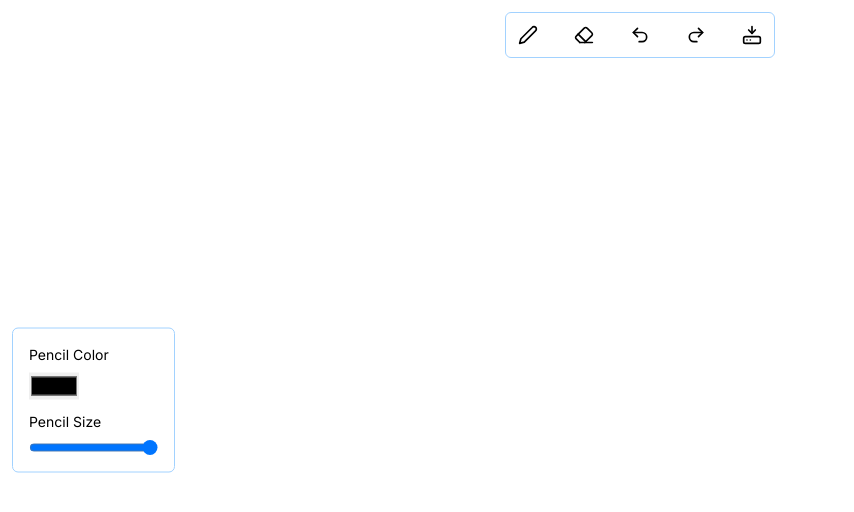
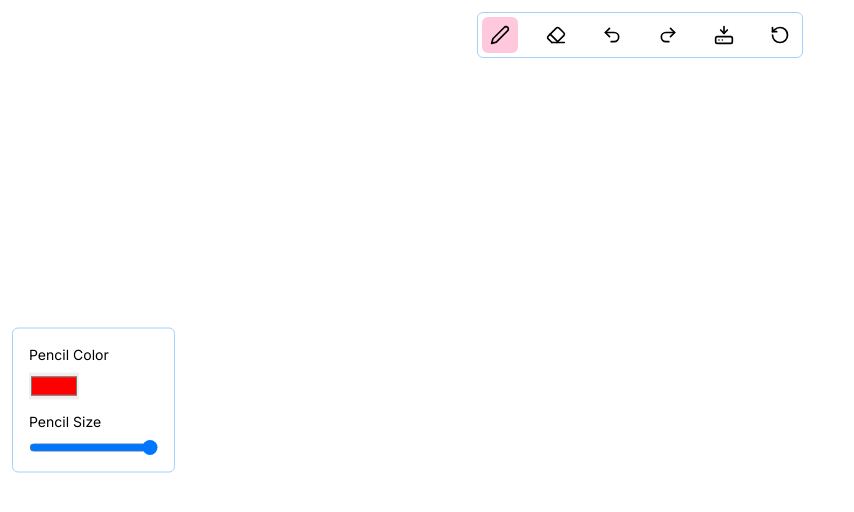
Before and after one commit to saurabh-sen/sketchbook-nextjs, a Next.js app: page / in a window 1280 px wide. Shown: the top 512 px of the page, without its empty margins (0-854 px from the left). Built offline with nearby package versions, Linux system fonts and the light colour scheme.

Commit message:
DEV: UI and state mang. is done

```diff
--- a/GlobalStore/store.ts
+++ b/GlobalStore/store.ts
@@ -1,10 +1,12 @@
 import { configureStore } from '@reduxjs/toolkit'
-import sketchBoardSlice from '@/components/sketchSlice'
+import menuReducer from '@/components/Menu/MenuSlice'
+import toolboxReducer from "@/components/Toolbox/ToolboxSlice"
 // ...
 
 export const store = configureStore({
   reducer: {
-    sketchBoard: sketchBoardSlice,
+    menu: menuReducer,
+    toolbox: toolboxReducer
   },
 })
 
--- /dev/null
+++ b/app/Provider.tsx
@@ -0,0 +1,13 @@
+"use client"
+import { Provider } from "react-redux";
+import { store } from "../GlobalStore/store";
+
+interface IAppProvider {
+  children: React.ReactNode;
+}
+
+const AppProvider: React.FC<IAppProvider> = ({ children }) => {
+  return <Provider store={store}>{children}</Provider>;
+};
+
+export default AppProvider;
--- a/app/layout.tsx
+++ b/app/layout.tsx
@@ -1,5 +1,6 @@
 import type { Metadata } from 'next'
 import { Inter } from 'next/font/google'
+import AppProvider from "./Provider"
 import './globals.css'
 
 const inter = Inter({ subsets: ['latin'] })
@@ -16,7 +17,11 @@ export default function RootLayout({
 }) {
   return (
     <html lang="en">
-      <body className={inter.className}>{children}</body>
+      <body className={inter.className}>
+        <AppProvider>
+          {children}
+        </AppProvider>
+      </body>
     </html>
   )
 }
--- a/components/Menu/Menu.module.css
+++ b/components/Menu/Menu.module.css
@@ -6,7 +6,7 @@
     .menuItem{
         @apply cursor-pointer p-2;
 
-        &:hover{
+        &:hover, &.active{
             @apply rounded-md;
             background-color: theme(colors.background);
         }
--- a/components/Menu/Menu.tsx
+++ b/components/Menu/Menu.tsx
@@ -1,28 +1,52 @@
+"use client"
 import React from 'react'
+import { useSelector } from 'react-redux'
+import cn from 'classnames'
+
+import { useAppDispatch } from '@/GlobalStore/hooks'
+import { handleActiveMenuClick, handleActionMenuClick, selectActiveMenu } from './MenuSlice'
+import ClearAll from '@/svgs/ClearAll'
 import styles from './Menu.module.css'
 import Pencil from '@/svgs/Pencil'
 import Eraser from '@/svgs/Eraser'
 import Undo from '@/svgs/Undo'
 import Redo from '@/svgs/Redo'
 import Download from '@/svgs/Download'
+import { MENUITEMS } from '@/utils/constants'
 
 const Menu = () => {
+
+    const dispatch = useAppDispatch();
+
+    const activeMenu = useSelector(selectActiveMenu);
+
+    const handleActiveMenu = (menuItem: string) => {
+        dispatch(handleActiveMenuClick(menuItem));
+    }
+
+    const handleActionMenu = (menuItem: string) => {
+        dispatch(handleActionMenuClick(menuItem));
+    }
+
     return (
         <div className={styles.menu}>
-        <span className={styles.menuItem}>
+            <span className={cn(styles.menuItem, {[styles.active]: activeMenu === MENUITEMS.PENCIL})} onClick={() => handleActiveMenu(MENUITEMS.PENCIL)}>
                 <Pencil />
             </span>
-        <span className={styles.menuItem}>
+            <span className={cn(styles.menuItem, {[styles.active]: activeMenu === MENUITEMS.ERASER})} onClick={() => handleActiveMenu(MENUITEMS.ERASER)}>
                 <Eraser />
             </span>
-        <span className={styles.menuItem}>
+            <span className={styles.menuItem} onClick={() => handleActionMenu(MENUITEMS.UNDO)}>
                 <Undo />
             </span>
-        <span className={styles.menuItem}>
+            <span className={styles.menuItem} onClick={() => handleActionMenu(MENUITEMS.REDO)}>
                 <Redo />
             </span>
-        <span className={styles.menuItem}>
+            <span className={styles.menuItem} onClick={() => handleActionMenu(MENUITEMS.DOWNLOAD)}>
                 <Download />
+            </span>
+            <span className={styles.menuItem} onClick={() => handleActionMenu(MENUITEMS.CLEARALL)}>
+                <ClearAll />
             </span>
         </div>
     )
--- /dev/null
+++ b/components/Menu/MenuSlice.ts
@@ -0,0 +1,41 @@
+import { createSlice } from '@reduxjs/toolkit'
+import type { PayloadAction } from '@reduxjs/toolkit'
+import type { RootState } from '../../GlobalStore/store'
+import { MENUITEMS } from '@/utils/constants'
+import { type } from 'os'
+
+type TActiveMenu = typeof MENUITEMS.PENCIL | typeof MENUITEMS.ERASER;
+
+// Define a type for the slice state
+interface MenuState {
+  activeMenu: TActiveMenu;
+  actionMenu: string | null;
+}
+
+// Define the initial state using that type
+const initialState: MenuState = {
+  activeMenu: MENUITEMS.PENCIL,
+  actionMenu: null,
+}
+
+export const menuSlice = createSlice({
+  name: 'menu',
+  // `createSlice` will infer the state type from the `initialState` argument
+  initialState,
+  reducers: {
+    handleActiveMenuClick: (state, action: PayloadAction<TActiveMenu>) => {
+        state.activeMenu = action.payload;
+    },
+    handleActionMenuClick: (state, action: PayloadAction<string>) => {
+        state.actionMenu = action.payload;
+    },
+  },
+})
+
+export const { handleActiveMenuClick, handleActionMenuClick } = menuSlice.actions
+
+// Other code such as selectors can use the imported `RootState` type
+export const selectActiveMenu = (state: RootState) => state.menu.activeMenu
+export const selectActionMenu = (state: RootState) => state.menu.actionMenu
+
+export default menuSlice.reducer
--- a/components/Toolbox/Toolbox.tsx
+++ b/components/Toolbox/Toolbox.tsx
@@ -1,27 +1,42 @@
 "use client"
 import React from 'react'
 import styles from './Toolbox.module.css'
+import { useAppDispatch, useAppSelector } from '@/GlobalStore/hooks'
+import { handleToolboxClick } from './ToolboxSlice'
+import { MENUITEMS } from '@/utils/constants'
+import { selectPencil, selectEraser } from './ToolboxSlice'
+import { selectActiveMenu } from '../Menu/MenuSlice'
 
 const Toolbox = () => {
 
+  const dispatch = useAppDispatch();
+  const pencil = useAppSelector(selectPencil);
+  const eraser = useAppSelector(selectEraser);
+  const activeMenu = useAppSelector(selectActiveMenu);
+
   const handleColorPicker = (e: React.ChangeEvent<HTMLInputElement>) => {
-    console.log(e.target.value)
+    const payload = { tool: activeMenu === "PENCIL" ? MENUITEMS.PENCIL : MENUITEMS.ERASER, color: e.target.value, size: activeMenu === "PENCIL" ? pencil.size : eraser.size }
+    dispatch(handleToolboxClick(payload))
   }
 
   const handleSize = (e: React.ChangeEvent<HTMLInputElement>) => {
-    console.log(e.target.value)
+    const payload = { tool: activeMenu === "PENCIL" ? MENUITEMS.PENCIL : MENUITEMS.ERASER, color: activeMenu === "PENCIL" ? pencil.color : eraser.color, size: +e.target.value }
+    dispatch(handleToolboxClick(payload))
   }
 
   return (
     <div className={styles.toolbox}>
+      {
+        activeMenu === "PENCIL" &&
         <div className={styles.toolboxItem}>
-            <h3 className={styles.toolboxItemText}>Pencil Color</h3>
-            <input type="color" className={styles.colorPicker} onChange={handleColorPicker} />
+          <h3 className={styles.toolboxItemText}>Pencil Color</h3>
+          <input type="color" className={styles.colorPicker} onChange={handleColorPicker} value={pencil.color} />
         </div>
-        <div className={styles.toolboxItem}>
-          <h3 className={styles.toolboxItemText}>Pencil Size</h3>
-            <input type="range" min={1} max={10} step={1} className={styles.slider} onChange={handleSize} />
-        </div>
+      }
+      <div className={styles.toolboxItem}>
+        <h3 className={styles.toolboxItemText}>Pencil Size</h3>
+        <input type="range" min={1} max={10} step={1} className={styles.slider} onChange={handleSize} />
+      </div>
     </div>
   )
 }
--- /dev/null
+++ b/components/Toolbox/ToolboxSlice.ts
@@ -0,0 +1,51 @@
+import { createSlice } from "@reduxjs/toolkit";
+import type { PayloadAction } from "@reduxjs/toolkit";
+import type { RootState } from "../../GlobalStore/store";
+import { IMenuItems, MENUITEMS } from "@/utils/constants";
+
+interface IToolboxState {
+  [key: string]:
+    | {
+        color: string;
+        size: number;
+      }
+    | {
+        color: string;
+        size: number;
+      };
+}
+
+interface IActionButton {
+  tool: typeof MENUITEMS.PENCIL | typeof MENUITEMS.ERASER;
+  color: string;
+  size: number;
+}
+
+const initialState: IToolboxState = {
+    [MENUITEMS.PENCIL]: {
+        color: '#ff0000',
+        size: 3
+    },
+    [MENUITEMS.ERASER]: {
+        color: '#ffffff',
+        size: 10
+    },
+};
+
+const toolboxSlice = createSlice({
+  name: "toolbox",
+  initialState,
+  reducers: {
+    handleToolboxClick: (state, action: PayloadAction<IActionButton>) => {
+      const { tool, color, size } = action.payload;
+      state[tool] = { color, size };
+    },
+  },
+});
+
+export const { handleToolboxClick } = toolboxSlice.actions;
+
+export const selectPencil = (state: RootState) => state.toolbox[MENUITEMS.PENCIL];
+export const selectEraser = (state: RootState) => state.toolbox[MENUITEMS.ERASER];
+
+export default toolboxSlice.reducer;
--- a/components/sketchSlice.ts
+++ /dev/null
@@ -1,38 +0,0 @@
-import { createSlice } from '@reduxjs/toolkit'
-import type { PayloadAction } from '@reduxjs/toolkit'
-import type { RootState } from '@/GlobalStore/store'
-
-// Define a type for the slice state
-interface SketchBoardState {
-  value: number
-}
-
-// Define the initial state using that type
-const initialState: SketchBoardState = {
-  value: 0,
-}
-
-export const sketchBoardSlice = createSlice({
-  name: 'sketchBoard',
-  // `createSlice` will infer the state type from the `initialState` argument
-  initialState,
-  reducers: {
-    increment: (state) => {
-      state.value += 1
-    },
-    decrement: (state) => {
-      state.value -= 1
-    },
-    // Use the PayloadAction type to declare the contents of `action.payload`
-    incrementByAmount: (state, action: PayloadAction<number>) => {
-      state.value += action.payload
-    },
-  },
-})
-
-export const { increment, decrement, incrementByAmount } = sketchBoardSlice.actions
-
-// Other code such as selectors can use the imported `RootState` type
-export const selectCount = (state: RootState) => state.sketchBoard.value
-
-export default sketchBoardSlice.reducer
--- /dev/null
+++ b/svgs/ClearAll.tsx
@@ -0,0 +1,9 @@
+import React from 'react'
+
+const ClearAll = () => {
+  return (
+    <svg xmlns="http://www.w3.org/2000/svg" width="20" height="20" viewBox="0 0 24 24" fill="none" stroke="currentColor" strokeWidth="2" strokeLinecap="round" strokeLinejoin="round" className="lucide lucide-rotate-ccw"><path d="M3 12a9 9 0 1 0 9-9 9.75 9.75 0 0 0-6.74 2.74L3 8"/><path d="M3 3v5h5"/></svg>
+  )
+}
+
+export default ClearAll
--- /dev/null
+++ b/utils/constants.ts
@@ -0,0 +1,19 @@
+export interface IMenuItems {
+    PENCIL: 'PENCIL';
+    ERASER: 'ERASER';
+    UNDO: 'UNDO';
+    REDO: 'REDO';
+    DOWNLOAD: 'DOWNLOAD';
+    CLEARALL: 'CLEARALL';
+}
+
+const MENUITEMS : IMenuItems = {
+    PENCIL: 'PENCIL',
+    ERASER: 'ERASER',
+    UNDO: 'UNDO',
+    REDO: 'REDO',
+    DOWNLOAD: 'DOWNLOAD',
+    CLEARALL: 'CLEARALL',
+}
+
+export { MENUITEMS };
```
Lines whose indentation alone changed are shown as unchanged.
